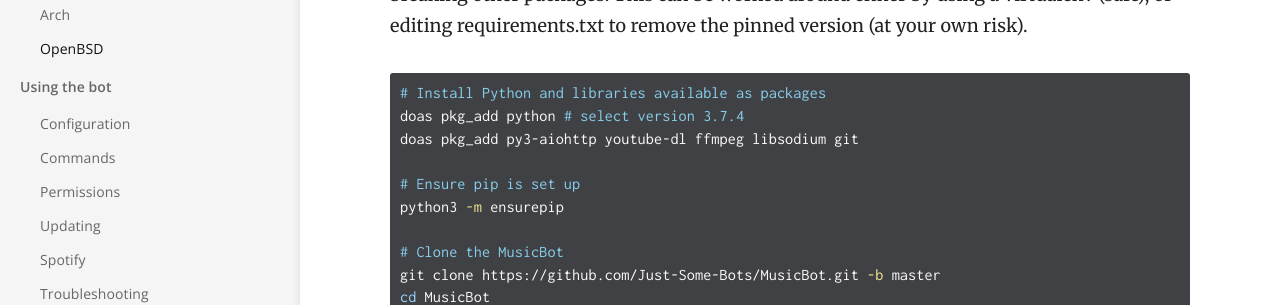
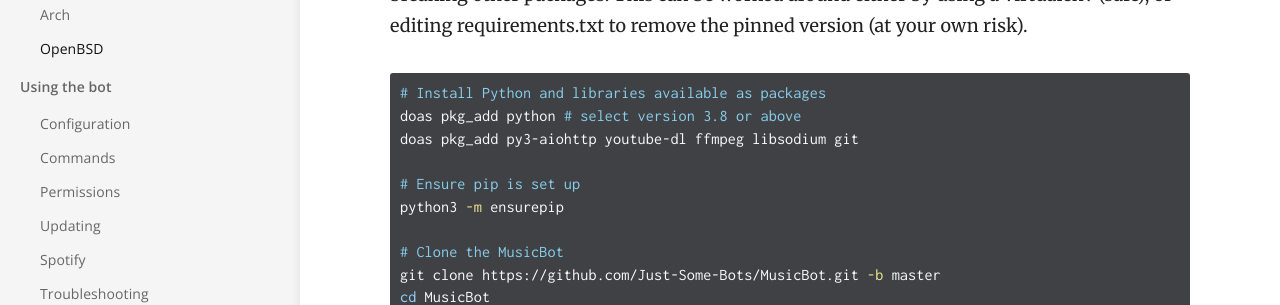
Before and after one commit to Just-Some-Bots/MusicBot, a Jekyll site: the page built from _docs/installing/openbsd.md, in a window 1280 px wide. Shown: the part 426-731 px from the top of the page. Built offline with Jekyll 4.4.1, drawn with Linux system fonts in a browser that asks for light colours.

Commit message:
openBSD python 3.8

```diff
--- a/_docs/installing/openbsd.md
+++ b/_docs/installing/openbsd.md
@@ -12,7 +12,7 @@ WARNING: If you have the py3-PyNaCl package installed, the final `pip install` c
 
 ~~~ bash
 # Install Python and libraries available as packages
-doas pkg_add python # select version 3.7.4
+doas pkg_add python # select version 3.8 or above
 doas pkg_add py3-aiohttp youtube-dl ffmpeg libsodium git
 
 # Ensure pip is set up
```
